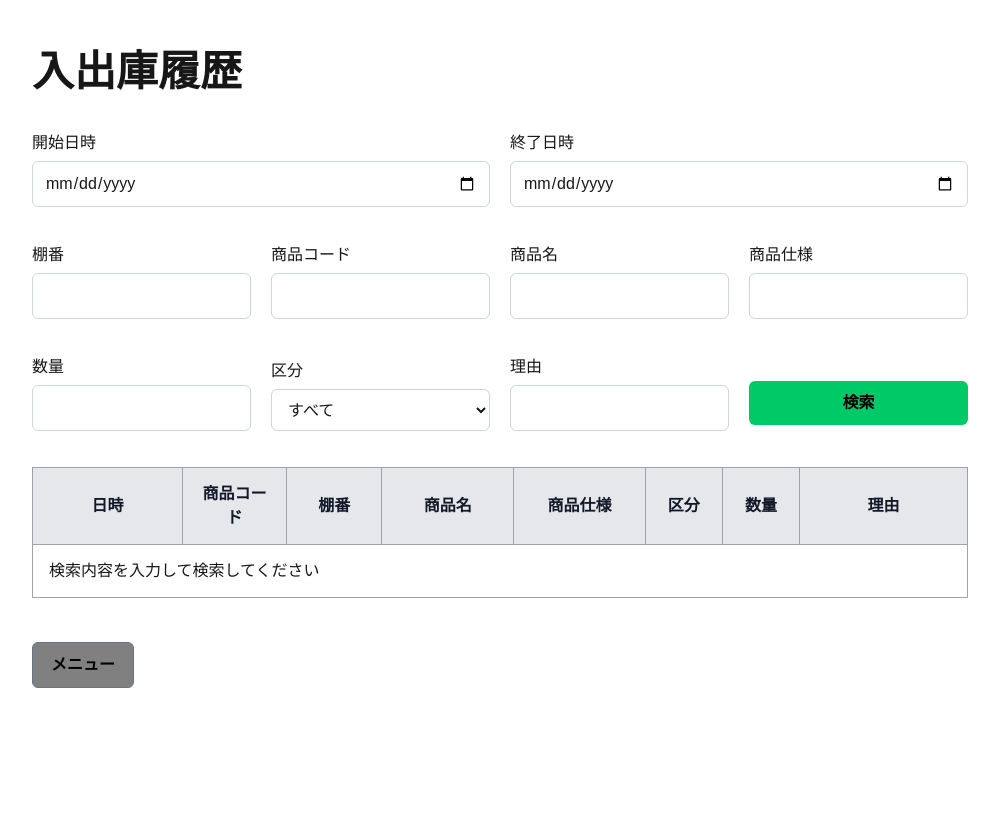
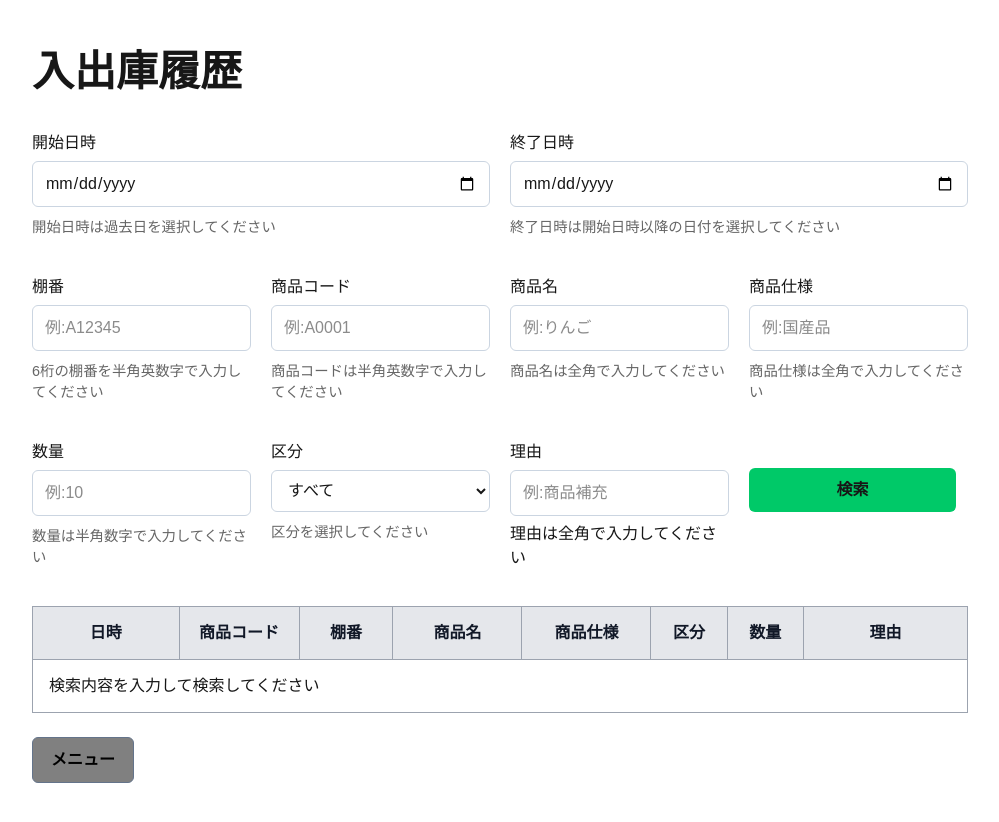
Before and after one commit to Patapatkt/zaiko-system, a Next.js app: page /history in a window 1280 px wide. Shown: the whole page, without its empty margins (140-1139 px from the left). Before the commit the page ends 800 px from the top, so only its background shows below. Built offline with nearby package versions, Linux system fonts and the light colour scheme.

Commit message:
入出庫履歴の検索フォーム表示を調整

```diff
--- a/app/dashboard/page.tsx
+++ b/app/dashboard/page.tsx
@@ -56,7 +56,7 @@ export default async function Home() {
           )}
           <Link
             href="/history"
-            className="bg-blue-500 hover:bg-blue-600 text-2xl text-center font-bold  px-6 py-4 rounded-lg"
+            className="bg-blue-500 hover:bg-blue-600 text-2xl text-center font-bold  px-4 py-6 rounded-lg"
           >
             入出庫履歴
           </Link>
--- a/app/globals.css
+++ b/app/globals.css
@@ -55,7 +55,7 @@ body {
   display: flex;
   align-items: center;
   gap: 20px;
-  flex-wrap: wrap;
+  margin-top: 20px;
 }
 
 
@@ -88,6 +88,12 @@ body {
   box-shadow: 0 0 0 3px rgba(59, 130, 246, 0.15);
 }
 
+.form-action {
+  display: flex;
+  justify-content: flex-end;
+  gap: 12px;
+  margin-top: 20px;
+}
 
 /* ========================================
    4. 認証画面
@@ -191,6 +197,7 @@ body {
 .button-success {
   background-color: #00c968;
   color: black;
+  margin-right: 12px;
 }
 
 .button-success:hover {
@@ -198,7 +205,6 @@ body {
 }
 
 .button-secondary {
-  margin-top: 20px;
   border: 1px solid #64748b;
   background-color: gray;
   color: black;
@@ -275,7 +281,7 @@ body {
   align-self: center;
   flex-shrink: 0;
   white-space: nowrap;
-  margin: 0;
+  margin-right: 12px ;
 }
 
 
@@ -365,9 +371,9 @@ body {
 
 .history-searcharea {
   display: grid;
-  grid-template-columns: repeat(4, minmax(0, 320px));
+  grid-template-columns: repeat(4, minmax(0, 1fr));
   gap: 16px 20px;
-  align-items: end;
+  align-items: start;
 }
 
 .history-searcharea .form-group {
@@ -425,7 +431,7 @@ body {
 
 .history-table th:nth-child(2),
 .history-table td:nth-child(2) {
-  width: 110px;
+  width: 130px;
 }
 
 .history-table th:nth-child(3),
@@ -456,6 +462,12 @@ body {
 .history-table th:nth-child(8),
 .history-table td:nth-child(8) {
   width: 180px;
+}
+
+.history-searcharea .search-button {
+  align-self: start;
+  margin-top: 28px;
+  background-color: #00c968;
 }
 
 /* ========================================
@@ -523,7 +535,6 @@ body {
     gap: 20px;
   }
 
-  .history-searcharea .form-input,
   .history-searcharea .search-button {
     width: 100%;
     min-width: 0;
@@ -582,4 +593,36 @@ body {
     padding: 10px 12px;
     white-space: nowrap;
   }
+
+  .button{
+    width: 100%;
+  }
+
+  .history-searcharea {
+    grid-template-columns: 1fr;
+  }
+
+  .history-searcharea > .history-date-range {
+    grid-template-columns: 1fr;
+  }
+
 }
+
+/* ========================================
+   13. 専用フォーム
+======================================== */
+
+/* 商品登録・商品入庫フォーム */
+.product-form {
+  width: 100%;
+  max-width: 760px;
+  gap: 10px;
+}
+
+.product-actions {
+  display: flex;
+  align-items: center;
+  justify-content: flex-start;
+  gap: 24px;
+  margin-top: 20px;
+}
--- a/app/inventory/new/page.tsx
+++ b/app/inventory/new/page.tsx
@@ -69,7 +69,7 @@ export default function NewProductPage() {
             <h1 className="page-title">
                 商品入庫
             </h1>
-
+            <div className="product-form">
                 <div className="form-group">
                     <label>棚番</label>
                     <input
@@ -79,11 +79,13 @@ export default function NewProductPage() {
                             setShelf(event.target.value);
                             resetCheckResult();
                         }}
+                        placeholder="例: A12345"
                         className="form-input"
                         minLength={6}
                         maxLength={6}
                         required
                     />
+                    <p>6文字の棚番を半角英数字で入力してください</p>
                 </div>
 
                 <div className="form-group">
@@ -95,9 +97,11 @@ export default function NewProductPage() {
                             setName(event.target.value);
                             resetCheckResult();
                         }}
+                        placeholder="例: りんご"
                         className="form-input"
                         required
                     />
+                    <p>商品名を全角で入力してください</p>
                 </div>
 
                 <div className="form-group">
@@ -111,16 +115,19 @@ export default function NewProductPage() {
                             );
                             resetCheckResult();
                         }}
+                        placeholder="例: 国産品"
                         className="form-input"
                         required
                     />
+                    <p>商品仕様を全角で入力してください</p>
                 </div>
-
+            </div>
+            <div className="product-actions">
                 <button
                     type="button"
                     onClick={handleProductCheck}
                     className={
-                    "button button-success search-button"
+                        "button button-success"
                     }
                     disabled={isChecking}
                 >
@@ -199,11 +206,13 @@ export default function NewProductPage() {
                                 <input
                                     type="number"
                                     name="quantity"
+                                    placeholder="入庫数量を入力"
                                     className="form-input"
                                     min={1}
                                     step={1}
                                     required
                                 />
+                                <p>0以上の数字を入力してください</p>
                             </div>
 
                             <button
@@ -262,7 +271,7 @@ export default function NewProductPage() {
 
                             <form
                                 action={formAction}
-                        className="space-y-4"
+                                className="form-action"
                             >
                                 <input
                                     type="hidden"
@@ -320,7 +329,7 @@ export default function NewProductPage() {
                                 <button
                                     type="submit"
                                     className={
-                                "button button-success search-button"
+                                        "button-success"
                                     }
                                     disabled={isPending}
                                 >
@@ -340,6 +349,7 @@ export default function NewProductPage() {
                 >
                     メニュー
                 </Link>
+            </div>
         </main>
     );
 }
--- a/app/inventory/page.tsx
+++ b/app/inventory/page.tsx
@@ -176,13 +176,12 @@ export default async function InventoryPage(
                 >
                     履歴画面
                 </Link>
+
+                <Link href="/dashboard"
+                    className="button button-secondary">
+                    メニュー
+                </Link>
             </div>
-
-            <Link href="/dashboard"
-                className="button button-secondary">
-                メニュー
-            </Link>
-
         </main>
     )
 }
--- a/components/HistorySearchForm.tsx
+++ b/components/HistorySearchForm.tsx
@@ -36,10 +36,11 @@ export default function HistorySearchForm({
                         defaultValue={defaultValues.startDate ?? ""}
                         className="form-input"
                     />
+                    <p className="form-help">開始日時は過去日を選択してください</p>
                 </div>
 
                 <div className="form-group">
-                    <label htmlFor="endtDate">終了日時</label>
+                    <label htmlFor="endDate">終了日時</label>
                     <input
                         type="date"
                         id="endDate"
@@ -47,6 +48,7 @@ export default function HistorySearchForm({
                         defaultValue={defaultValues.endDate ?? ""}
                         className="form-input"
                     />
+                    <p className="form-help">終了日時は開始日時以降の日付を選択してください</p>
                 </div>
             </div>
 
@@ -56,20 +58,23 @@ export default function HistorySearchForm({
                 <input
                     type="text"
                     name="shelf"
-
+                    placeholder="例:A12345"
                     defaultValue={defaultValues.shelf ?? ""}
                     className="form-input"
                     maxLength={6}
                 />
+                <p className="form-help">6桁の棚番を半角英数字で入力してください</p>
             </div>
 
             <div className="form-group">
                 <label>商品コード</label>
                 <input
                     name="code"
+                    placeholder="例:A0001"
                     defaultValue={defaultValues.code ?? ""}
                     className="form-input"
                 />
+                <p className="form-help">商品コードは半角英数字で入力してください</p>
             </div>
 
             <div className="form-group">
@@ -77,19 +82,22 @@ export default function HistorySearchForm({
                 <input
 
                     name="name"
+                    placeholder="例:りんご"
                     defaultValue={defaultValues.name ?? ""}
-                    className="search-input"
+                    className="form-input"
                 />
-
+                <p className="form-help">商品名は全角で入力してください</p>
             </div>
 
             <div className="form-group">
                 <label>商品仕様</label>
                 <input
                     name="specification"
+                    placeholder="例:国産品"
                     defaultValue={defaultValues.specification ?? ""}
                     className="form-input"
                 />
+                <p className="form-help">商品仕様は全角で入力してください</p>
             </div>
 
             {/* 3行目：数量・区分 */}
@@ -97,9 +105,11 @@ export default function HistorySearchForm({
                 <label>数量</label>
                 <input
                     name="quantity"
+                    placeholder="例:10"
                     defaultValue={defaultValues.quantity ?? ""}
                     className="form-input"
                 />
+                <p className="form-help">数量は半角数字で入力してください</p>
             </div>
 
             <div className="form-group">
@@ -114,7 +124,7 @@ export default function HistorySearchForm({
                     <option value="OUT">出庫</option>
                     <option value="CHECK">棚卸</option>
                 </select>
-
+                <p className="form-help">区分を選択してください</p>
             </div>
 
             {/* 5行目：理由 */}
@@ -122,14 +132,16 @@ export default function HistorySearchForm({
                 <label>理由</label>
                 <input
                     name="memo"
+                    placeholder="例:商品補充"
                     defaultValue={defaultValues.memo ?? ""}
-                    className="search-input search-input-wide"
+                    className="form-input form"
                 />
+                <p>理由は全角で入力してください</p>
             </div>
 
             <button
                 type="submit"
-                className="button button-success search-button"
+                className="button search-button"
             >
                 検索
             </button>
```
Lines whose indentation alone changed are shown as unchanged.
